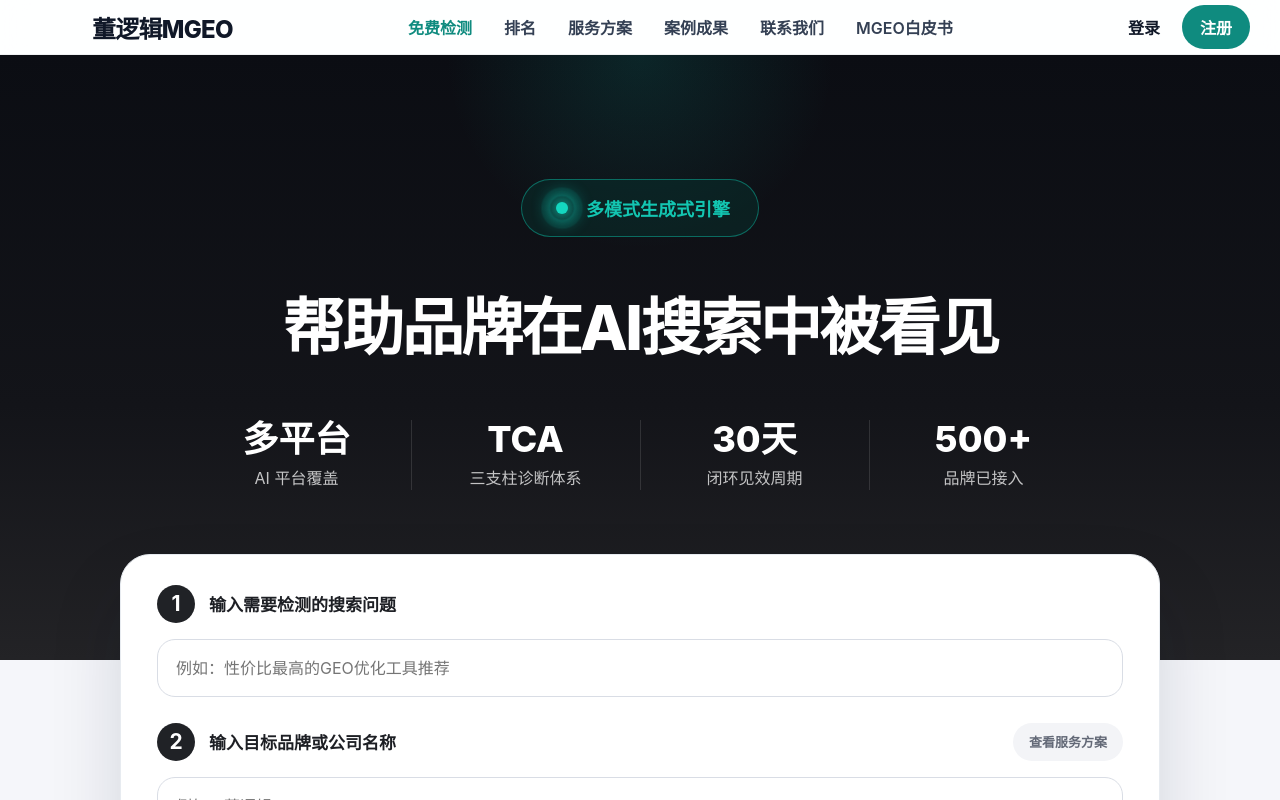
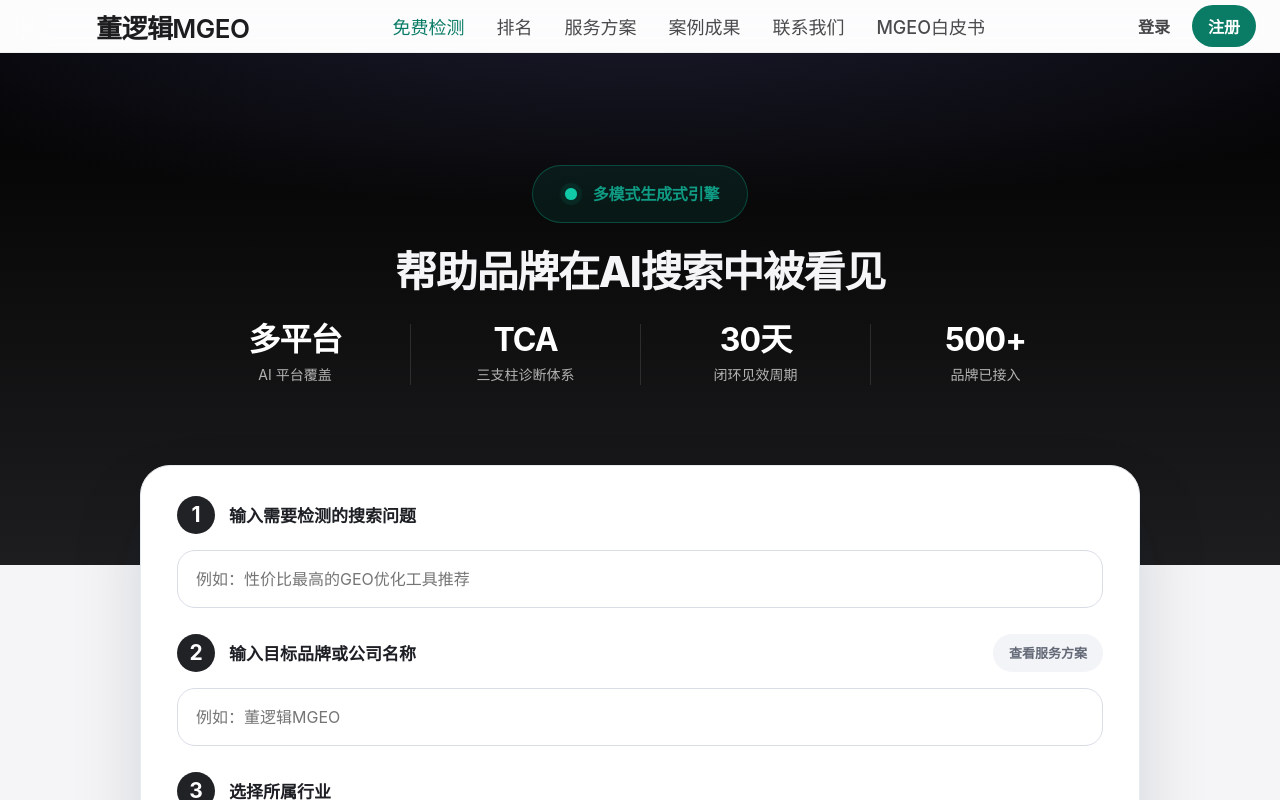
Before and after one commit to DONGLUOJI/mgeo-mvp, a Next.js app: page / in a window 1280 px wide. Shown: the top 800 px of the page. Built offline with nearby package versions, Linux system fonts and the light colour scheme.

Commit message:
style: align homepage with local html reference

```diff
--- a/src/app/page.tsx
+++ b/src/app/page.tsx
@@ -142,20 +142,15 @@
       <main style={styles.page}>
         <style>{`
           @keyframes heroBadgePulse {
-            0% {
+            0%, 100% {
+              opacity: 0.6;
               transform: scale(0.92);
-              opacity: 0.72;
-              box-shadow: 0 0 0 0 rgba(20, 215, 192, 0.24), 0 0 10px rgba(20, 215, 192, 0.42);
+              box-shadow: 0 0 0 4px rgba(16, 202, 168, 0.08);
             }
             50% {
               transform: scale(1);
               opacity: 1;
-              box-shadow: 0 0 0 10px rgba(20, 215, 192, 0.08), 0 0 22px rgba(20, 215, 192, 0.88);
-            }
-            100% {
-              transform: scale(0.92);
-              opacity: 0.72;
-              box-shadow: 0 0 0 0 rgba(20, 215, 192, 0.24), 0 0 10px rgba(20, 215, 192, 0.42);
+              box-shadow: 0 0 0 8px rgba(16, 202, 168, 0.18);
             }
           }
         `}</style>
@@ -170,21 +165,18 @@
             </div>
             <h1 style={styles.heroTitle}>帮助品牌在AI搜索中被看见</h1>
             <div style={styles.metricRow}>
-              <div style={styles.metricItem}>
+              <div style={{ ...styles.metricItem, borderLeft: "none" }}>
                 <strong style={styles.metricValue}>多平台</strong>
                 <span style={styles.metricLabel}>AI 平台覆盖</span>
               </div>
-              <div style={styles.metricDivider} />
               <div style={styles.metricItem}>
                 <strong style={styles.metricValue}>TCA</strong>
                 <span style={styles.metricLabel}>三支柱诊断体系</span>
               </div>
-              <div style={styles.metricDivider} />
               <div style={styles.metricItem}>
                 <strong style={styles.metricValue}>30天</strong>
                 <span style={styles.metricLabel}>闭环见效周期</span>
               </div>
-              <div style={styles.metricDivider} />
               <div style={styles.metricItem}>
                 <strong style={styles.metricValue}>500+</strong>
                 <span style={styles.metricLabel}>品牌已接入</span>
@@ -416,18 +408,18 @@
 
 const styles: Record<string, React.CSSProperties> = {
   page: {
-    background: "#f5f6fa",
+    background: "#f5f5f7",
   },
   hero: {
     background:
-      "radial-gradient(circle at top, rgba(14, 148, 136, 0.18), transparent 22%), linear-gradient(180deg, #0b0d13 0%, #131419 58%, #232326 100%)",
-    padding: "124px 24px 170px",
+      "radial-gradient(ellipse 80% 50% at 50% -20%, rgba(120, 119, 198, 0.3), transparent), linear-gradient(180deg, #000000 0%, #1d1d1f 100%)",
+    padding: "120px 24px 180px",
     color: "#ffffff",
     position: "relative",
     overflow: "hidden",
   },
   heroInner: {
-    maxWidth: 1180,
+    maxWidth: 1200,
     margin: "0 auto",
     display: "grid",
     justifyItems: "center",
@@ -440,25 +432,27 @@
     gap: 12,
     height: 58,
     padding: "0 28px",
+    margin: "-8px auto 22px",
     borderRadius: 999,
-    background: "rgba(7, 54, 48, 0.44)",
-    border: "1px solid rgba(12, 148, 131, 0.65)",
-    color: "#13c6b2",
-    fontSize: 18,
+    border: "1px solid rgba(9, 140, 116, 0.42)",
+    background: "rgba(9, 140, 116, 0.12)",
+    color: "#0f9b84",
+    fontSize: 16,
     fontWeight: 700,
+    letterSpacing: "-0.01em",
+    lineHeight: 1,
   },
   heroBadgeDot: {
     width: 12,
     height: 12,
     borderRadius: 999,
-    background: "#14d7c0",
-    boxShadow: "0 0 12px rgba(20, 215, 192, 0.95)",
+    background: "#10caa8",
     position: "relative",
     zIndex: 2,
   },
   heroBadgeDotWrap: {
-    width: 24,
-    height: 24,
+    width: 20,
+    height: 20,
     display: "inline-flex",
     alignItems: "center",
     justifyContent: "center",
@@ -467,57 +461,59 @@
   },
   heroBadgePulse: {
     position: "absolute",
-    width: 24,
-    height: 24,
+    width: 12,
+    height: 12,
     borderRadius: 999,
-    background: "rgba(20, 215, 192, 0.18)",
-    boxShadow: "0 0 18px rgba(20, 215, 192, 0.5)",
-    animation: "heroBadgePulse 1.5s ease-out infinite",
+    background: "#10caa8",
+    boxShadow: "0 0 0 4px rgba(16, 202, 168, 0.12)",
+    animation: "heroBadgePulse 1.8s ease-in-out infinite",
   },
   heroTitle: {
-    margin: "56px 0 0",
-    fontSize: 62,
-    lineHeight: 1.14,
-    letterSpacing: "-0.04em",
+    margin: 0,
+    fontSize: 42,
+    lineHeight: 1.3,
+    letterSpacing: "-0.03em",
     fontWeight: 800,
+    color: "#f5f5f7",
   },
   metricRow: {
+    width: "min(920px, 100%)",
+    margin: "24px auto 0",
     display: "grid",
-    gridTemplateColumns: "repeat(7, auto)",
-    justifyContent: "center",
-    gap: 30,
+    gridTemplateColumns: "repeat(4, minmax(0, 1fr))",
     alignItems: "center",
-    marginTop: 56,
   },
   metricItem: {
     display: "grid",
     justifyItems: "center",
     gap: 8,
-    minWidth: 168,
+    padding: "0 18px",
+    textAlign: "center",
+    borderLeft: "1px solid rgba(255,255,255,0.12)",
   },
   metricValue: {
-    fontSize: 36,
+    fontSize: 32,
     lineHeight: 1,
-    fontWeight: 800,
+    fontWeight: 700,
     color: "#ffffff",
+    letterSpacing: "-0.03em",
   },
   metricLabel: {
-    fontSize: 16,
-    color: "rgba(255,255,255,0.74)",
+    fontSize: 14,
+    color: "rgba(255,255,255,0.68)",
+    lineHeight: 1.5,
   },
   metricDivider: {
-    width: 1,
-    height: 70,
-    background: "rgba(255,255,255,0.12)",
+    display: "none",
   },
   detectSection: {
-    marginTop: -106,
+    marginTop: -100,
     padding: "0 24px",
     position: "relative",
     zIndex: 2,
   },
   detectShell: {
-    maxWidth: 1040,
+    maxWidth: 1000,
     margin: "0 auto",
   },
   workflowSection: {
--- a/src/components/marketing/SiteShell.tsx
+++ b/src/components/marketing/SiteShell.tsx
@@ -97,32 +97,32 @@
 const styles: Record<string, React.CSSProperties> = {
   page: {
     minHeight: "100vh",
-    background: "#f6f8fb",
+    background: "#f5f5f7",
   },
   header: {
     position: "sticky",
     top: 0,
     zIndex: 20,
-    backdropFilter: "blur(14px)",
-    background: "rgba(255,255,255,0.88)",
-    borderBottom: "1px solid rgba(15, 23, 42, 0.06)",
+    backdropFilter: "saturate(180%) blur(20px)",
+    background: "rgba(255,255,255,0.72)",
+    borderBottom: "1px solid rgba(0,0,0,0.05)",
   },
   navWrap: {
-    maxWidth: 1840,
-    margin: "0 auto",
-    padding: "0 30px 0 92px",
-    height: 54,
+    maxWidth: "none",
+    margin: 0,
+    padding: "0 24px 0 96px",
+    height: 52,
     display: "grid",
     gridTemplateColumns: "auto 1fr auto",
     alignItems: "center",
-    gap: 28,
+    gap: 24,
   },
   brand: {
     textDecoration: "none",
-    fontSize: 24,
-    fontWeight: 800,
-    letterSpacing: "-0.03em",
-    color: "#101828",
+    fontSize: 26,
+    fontWeight: 600,
+    letterSpacing: "-0.021em",
+    color: "#1d1d1f",
     whiteSpace: "nowrap",
   },
   nav: {
@@ -130,37 +130,41 @@
     justifyContent: "center",
     gap: 32,
     flexWrap: "wrap",
+    margin: "0 auto",
   },
   navLink: {
     textDecoration: "none",
-    color: "#344054",
-    fontSize: 16,
-    fontWeight: 600,
+    color: "#1d1d1f",
+    fontSize: 18,
+    fontWeight: 500,
+    opacity: 0.8,
   },
   navLinkActive: {
-    color: "#0f8b7f",
+    color: "#0a7c66",
+    opacity: 1,
   },
   auth: {
     display: "flex",
     alignItems: "center",
     justifyContent: "flex-end",
-    gap: 22,
+    gap: 12,
   },
   login: {
     textDecoration: "none",
-    color: "#101828",
+    color: "#1d1d1f",
     fontSize: 16,
     fontWeight: 600,
+    padding: "8px 10px",
+    opacity: 0.82,
   },
   cta: {
     display: "inline-flex",
     alignItems: "center",
     justifyContent: "center",
-    height: 44,
-    minWidth: 68,
-    padding: "0 18px",
+    minWidth: 0,
+    padding: "9px 16px",
     borderRadius: 999,
-    background: "#0f8b7f",
+    background: "#0a7c66",
     color: "#fff",
     textDecoration: "none",
     fontWeight: 700,
```
